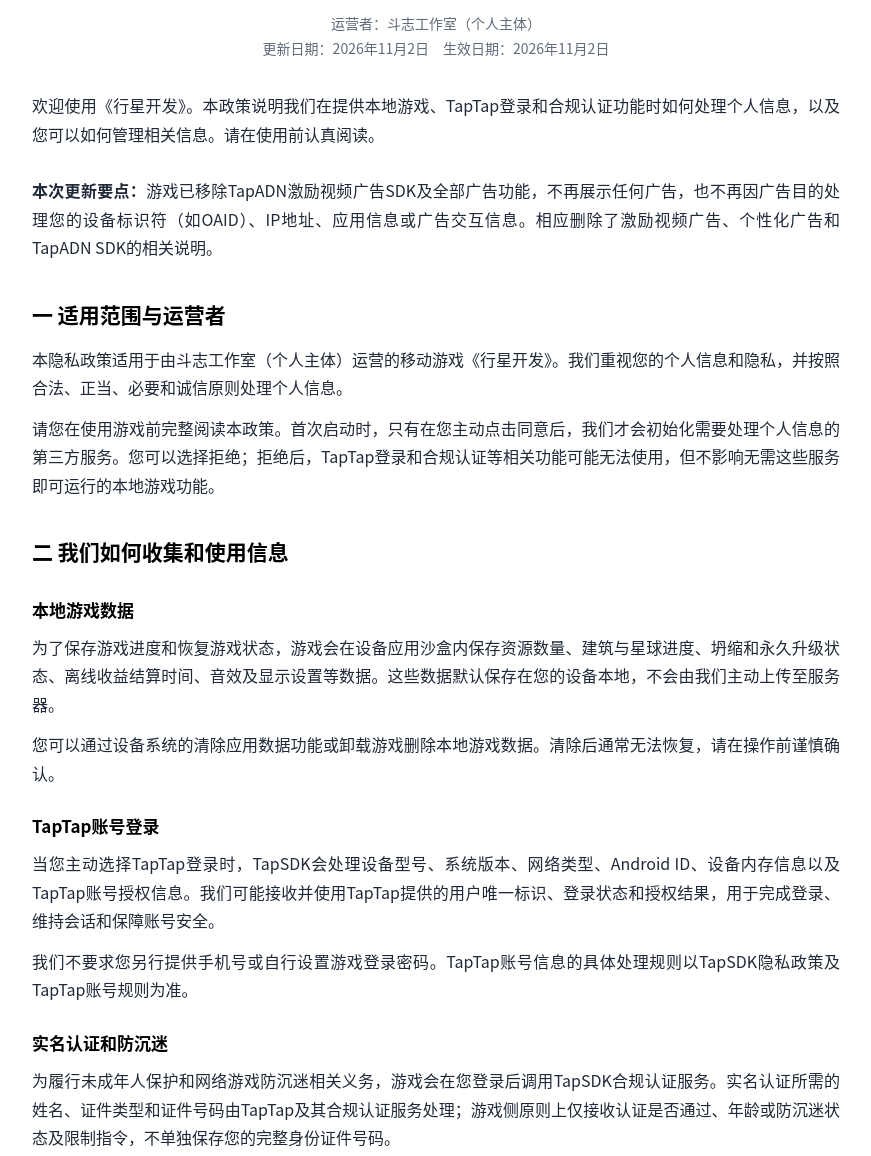
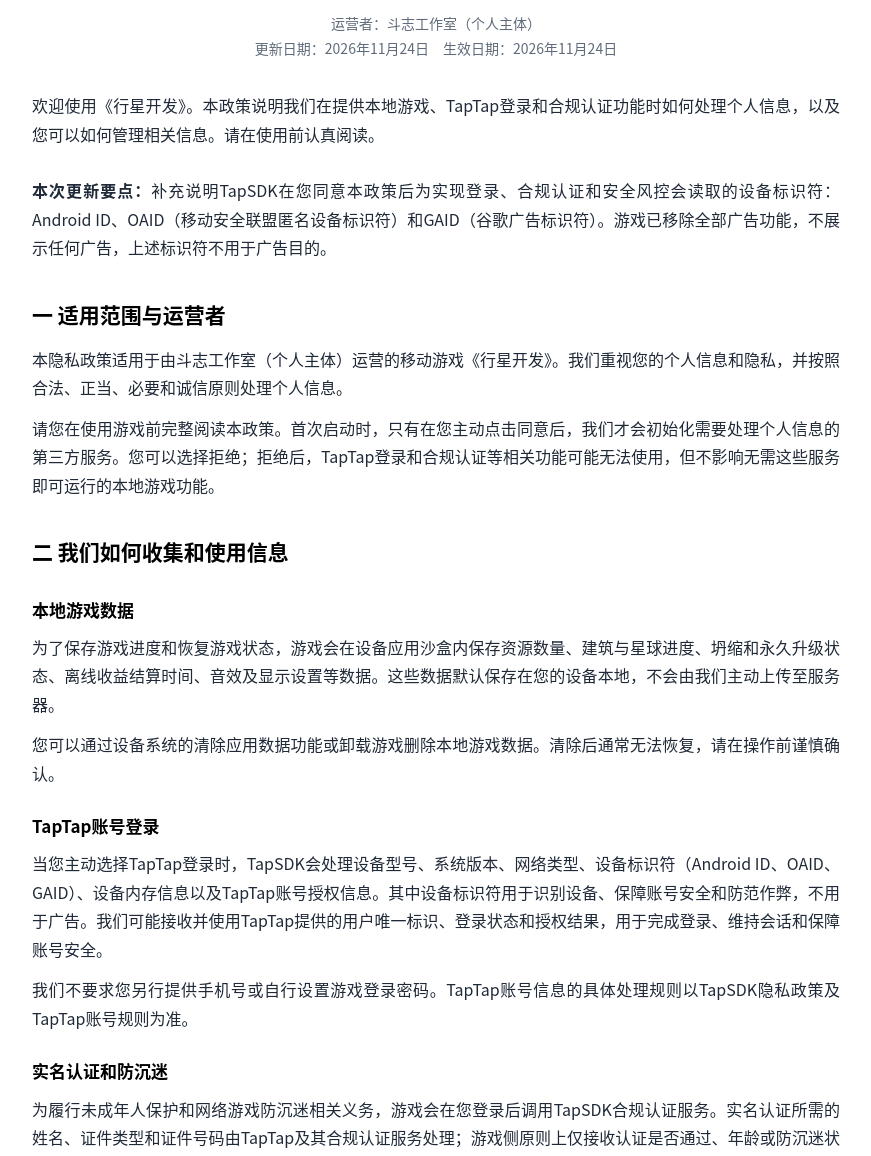
Before and after one commit to sangqian123/star-expanse-privacy, a plain HTML site: page index.html in a window 1280 px wide. Shown: the part 132-1288 px from the top of the page, without its empty margins (204-1075 px from the left). Drawn offline with Linux system fonts and the light colour scheme.

Commit message:
隐私政策：补充 TapSDK 读取的 OAID、GAID 设备标识符说明
Co-Authored-By: Claude Opus 5.5 <noreply@anthropic.com>
Claude-Session: https://claude.ai/code/session_01GaLjdjPfuNBfiD5hhPEXJ1

```diff
--- a/index.html
+++ b/index.html
@@ -33,9 +33,9 @@
 <body>
 <main>
   <h1>行星开发隐私政策</h1>
-  <div class="meta">运营者：斗志工作室（个人主体）<br>更新日期：2026年11月2日　生效日期：2026年11月2日</div>
+  <div class="meta">运营者：斗志工作室（个人主体）<br>更新日期：2026年11月24日　生效日期：2026年11月24日</div>
   <p class="lead">欢迎使用《行星开发》。本政策说明我们在提供本地游戏、TapTap登录和合规认证功能时如何处理个人信息，以及您可以如何管理相关信息。请在使用前认真阅读。</p>
-  <p class="lead"><strong>本次更新要点：</strong>游戏已移除TapADN激励视频广告SDK及全部广告功能，不再展示任何广告，也不再因广告目的处理您的设备标识符（如OAID）、IP地址、应用信息或广告交互信息。相应删除了激励视频广告、个性化广告和TapADN SDK的相关说明。</p>
+  <p class="lead"><strong>本次更新要点：</strong>补充说明TapSDK在您同意本政策后为实现登录、合规认证和安全风控会读取的设备标识符：Android ID、OAID（移动安全联盟匿名设备标识符）和GAID（谷歌广告标识符）。游戏已移除全部广告功能，不展示任何广告，上述标识符不用于广告目的。</p>
   <section><h2>一 适用范围与运营者</h2>
 <p>本隐私政策适用于由斗志工作室（个人主体）运营的移动游戏《行星开发》。我们重视您的个人信息和隐私，并按照合法、正当、必要和诚信原则处理个人信息。</p>
 <p>请您在使用游戏前完整阅读本政策。首次启动时，只有在您主动点击同意后，我们才会初始化需要处理个人信息的第三方服务。您可以选择拒绝；拒绝后，TapTap登录和合规认证等相关功能可能无法使用，但不影响无需这些服务即可运行的本地游戏功能。</p>
@@ -45,7 +45,7 @@
 <p>为了保存游戏进度和恢复游戏状态，游戏会在设备应用沙盒内保存资源数量、建筑与星球进度、坍缩和永久升级状态、离线收益结算时间、音效及显示设置等数据。这些数据默认保存在您的设备本地，不会由我们主动上传至服务器。</p>
 <p>您可以通过设备系统的清除应用数据功能或卸载游戏删除本地游戏数据。清除后通常无法恢复，请在操作前谨慎确认。</p>
 <h3>TapTap账号登录</h3>
-<p>当您主动选择TapTap登录时，TapSDK会处理设备型号、系统版本、网络类型、Android ID、设备内存信息以及TapTap账号授权信息。我们可能接收并使用TapTap提供的用户唯一标识、登录状态和授权结果，用于完成登录、维持会话和保障账号安全。</p>
+<p>当您主动选择TapTap登录时，TapSDK会处理设备型号、系统版本、网络类型、设备标识符（Android ID、OAID、GAID）、设备内存信息以及TapTap账号授权信息。其中设备标识符用于识别设备、保障账号安全和防范作弊，不用于广告。我们可能接收并使用TapTap提供的用户唯一标识、登录状态和授权结果，用于完成登录、维持会话和保障账号安全。</p>
 <p>我们不要求您另行提供手机号或自行设置游戏登录密码。TapTap账号信息的具体处理规则以TapSDK隐私政策及TapTap账号规则为准。</p>
 <h3>实名认证和防沉迷</h3>
 <p>为履行未成年人保护和网络游戏防沉迷相关义务，游戏会在您登录后调用TapSDK合规认证服务。实名认证所需的姓名、证件类型和证件号码由TapTap及其合规认证服务处理；游戏侧原则上仅接收认证是否通过、年龄或防沉迷状态及限制指令，不单独保存您的完整身份证件号码。</p>
@@ -70,7 +70,7 @@
 <section><h2>六 第三方SDK清单</h2>
 <p>第三方SDK由其提供方独立运营。其具体处理范围可能随SDK版本和您使用的功能变化，请同时阅读相应隐私政策。我们会采用延迟初始化和最小必要配置，并在您同意本政策后初始化相关SDK。当前版本未接入任何广告类SDK，游戏内不展示广告。</p>
 <div class="table-wrap"><table><thead><tr><th>SDK</th><th>提供方与用途</th><th>处理的信息</th><th>政策</th></tr></thead><tbody>
-<tr><td><strong>TapSDK</strong></td><td>易玩（上海）网络科技有限公司<br>TapTap登录、实名认证和防沉迷</td><td>设备型号、系统版本、网络类型、Android ID、设备内存信息、账号授权信息、认证及防沉迷状态</td><td><a href="https://developer.taptap.cn/docs/sdk/start/agreement/" rel="noopener noreferrer">查看隐私政策</a></td></tr>
+<tr><td><strong>TapSDK</strong></td><td>易玩（上海）网络科技有限公司<br>TapTap登录、实名认证和防沉迷</td><td>设备型号、系统版本、网络类型、设备标识符（Android ID、OAID、GAID 谷歌广告标识符）、设备内存信息、账号授权信息、认证及防沉迷状态</td><td><a href="https://developer.taptap.cn/docs/sdk/start/agreement/" rel="noopener noreferrer">查看隐私政策</a></td></tr>
 </tbody></table></div>
 </section>
 <section><h2>七 信息保存地点和期限</h2>
@@ -96,7 +96,7 @@
 <p>运营者：斗志工作室（个人主体）。如果您对本政策或个人信息保护有疑问、意见、投诉或权利请求，请通过TapTap《行星开发》游戏页面中的开发者联系或反馈入口联系我们。</p>
 <p>一般情况下，我们将在十五个工作日内答复。若您认为我们的个人信息处理行为损害了您的合法权益，您也可以依法向有权监管部门投诉、举报或通过诉讼等方式寻求救济。</p>
 </section>
-  <footer>行星开发隐私政策　更新日期 2026年11月2日</footer>
+  <footer>行星开发隐私政策　更新日期 2026年11月24日</footer>
 </main>
 </body>
 </html>
```
